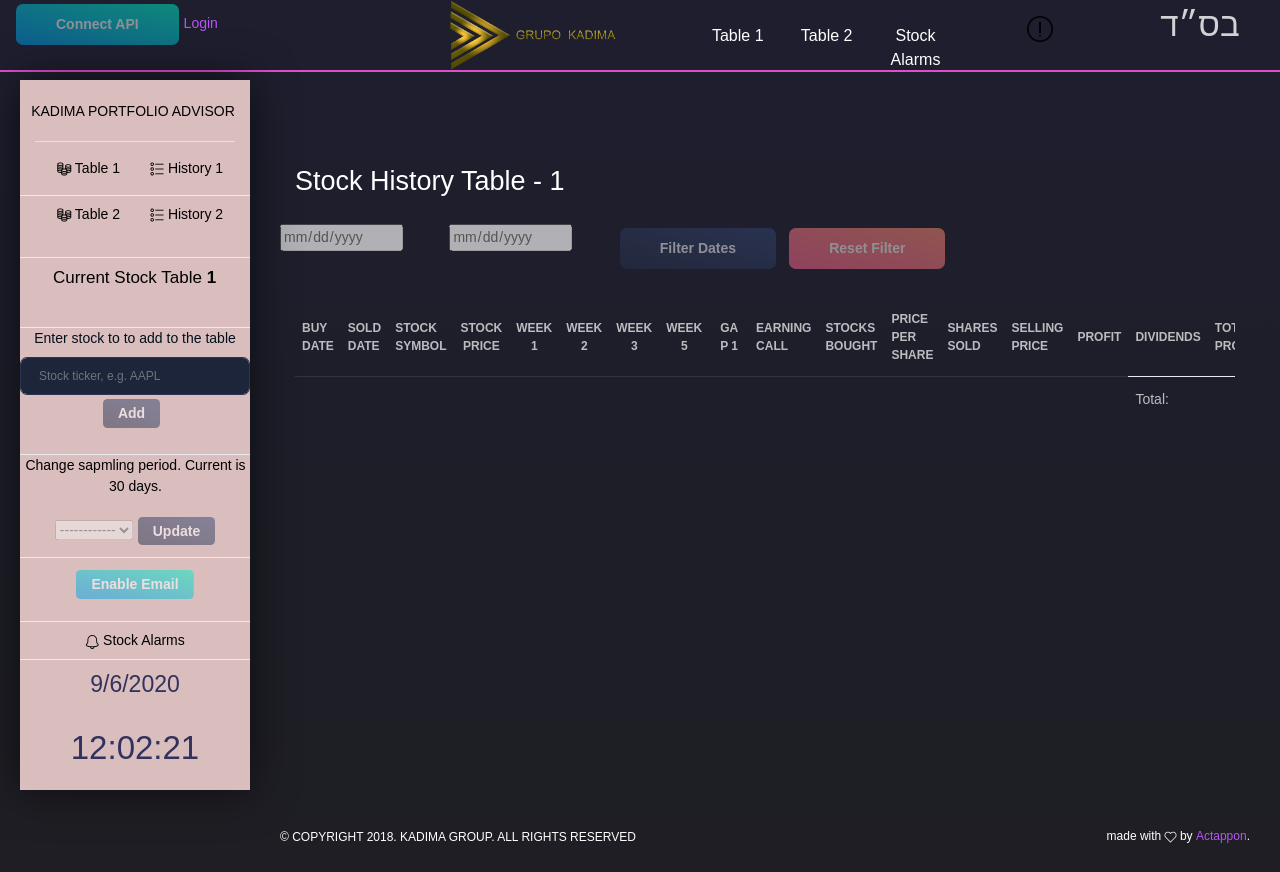
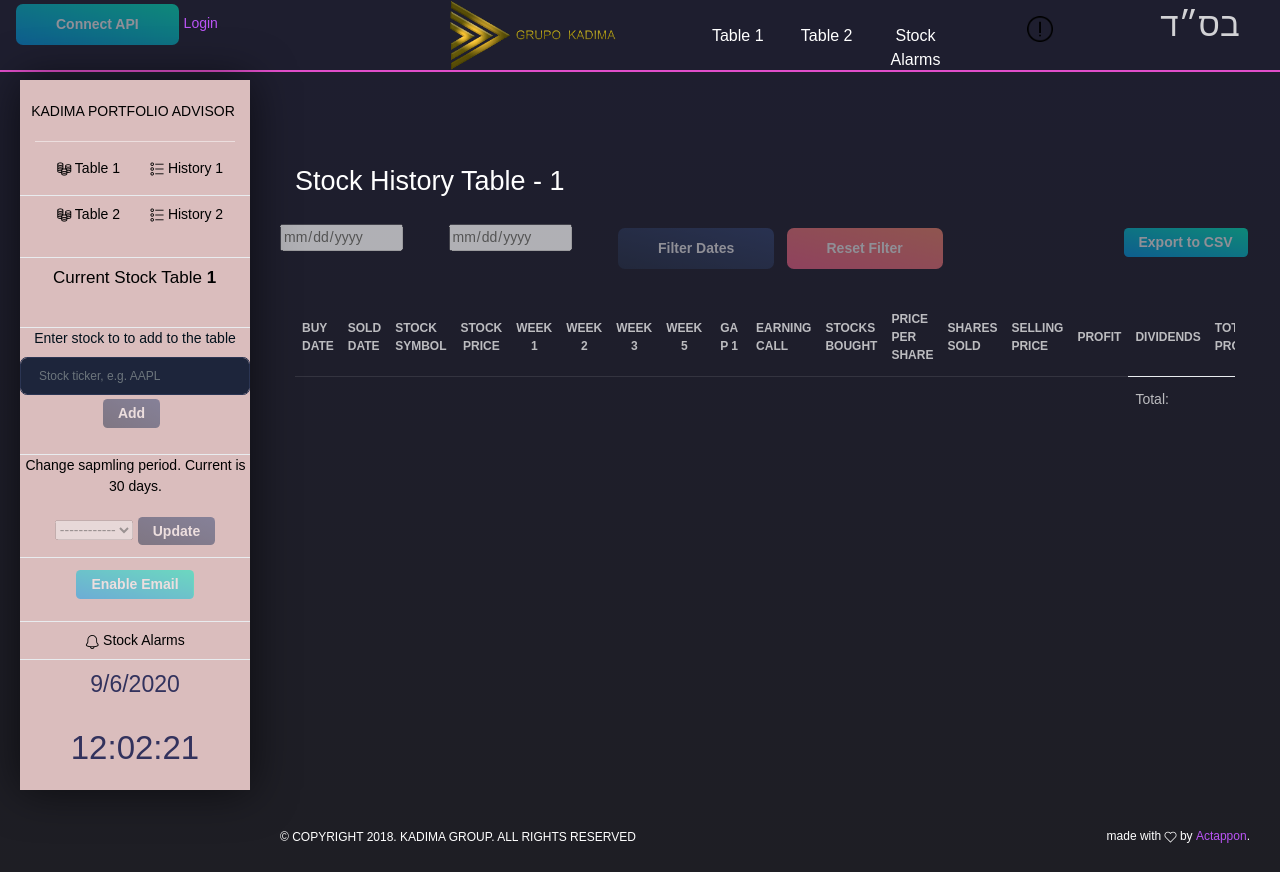
Before and after one commit to webclinic017/stocks_management, a Django app: page /history/1 in a window 1280 px wide. Run offline with Django 3.2, Linux system fonts and the light colour scheme; data comes from the database, SQL or seed files in the repository; data that the repository does not hold is empty; some libraries are stand-ins or nearby versions.

Commit message:
export history to csv

```diff
--- a/kadima/templates/kadima/history.html
+++ b/kadima/templates/kadima/history.html
@@ -28,33 +28,39 @@
                 <h2 class="card-title">Stock History Table - {{ table_index }}</h2>
             </div>
             <div class="row">
-                <div class="col-md-8 pr-md-1">
+                <div class="col-md-12 pr-md-1">
                     <form method="POST" enctype="multipart/form-data">{% csrf_token %}
                         <div class="row">
                             <h4></h4>
                         </div>
                         <div class="row">
 
-                            <div class="col-md-3">
+                            <div class="col-md-2">
                                 <div class="form-group">
                                     <input name="datetimepicker1" type="date">
                                 </div>
                             </div>
 
-                            <div class="col-md-3">
+                            <div class="col-md-2">
                                 <div class="form-group">
                                     <input name="datetimepicker2" type="date">
                                 </div>
                             </div>
-                            <div class="col-md-3">
+                            <div class="col-md-2">
                                 <div class="form-group">
                                     <input id="date_picker" name="date_picker" type="submit" class="btn btn-default" value="Filter Dates">
                                 </div>
                             </div>
 
-                            <div class="col-md-3">
+                            <div class="col-md-2 ">
                                 <div class="form-group">
                                     <input id="date_picker" name="reset_filter" type="submit" class="btn btn-warning" value="Reset Filter">
+                                </div>
+                            </div>
+                            <div class="col-md-2"></div>
+                            <div class="col-md-2">
+                                <div class="form-group">
+                                    <input id="export_table" name="export_table" type="submit" class="btn btn-success btn-sm" value="Export to CSV">
                                 </div>
                             </div>
                         </div>
--- a/kadima/views.py
+++ b/kadima/views.py
@@ -10,6 +10,7 @@ import datetime
 import re
 import arrow
 import threading
+import csv
 from time import sleep
 from math import *
 from numpy import round
@@ -368,6 +369,10 @@ def history(request, table_index=1):
             # return render(request, 'kadima/history.html', context)
             return redirect(request.META['HTTP_REFERER'])
 
+        elif 'export_table' in request.POST:
+
+            return redirect('export_data')
+
         else:
             # saved_stocks = StockData.objects.filter(saved_to_history=True)
             # context['history_stocks'] = saved_stocks
@@ -375,6 +380,42 @@ def history(request, table_index=1):
             return redirect(request.META['HTTP_REFERER'])
 
     return render(request, 'kadima/history.html', context)
+
+def file_load_view(request):
+    response = HttpResponse(content_type='text/csv')
+    response['Content-Disposition'] = 'attachement; filename="report.csv"'
+
+    writer = csv.writer(response)
+    writer.writerow(['Table','Buy Date', 'Sold Date', 'Stock Symbol', 'Stock Price', '90 Days', 'Week2', 'Week3','Week5',
+        'Gap1', 'Earning Call', 'Stocks Bought', 'Price/Share', 'Shares Sold', 'Selling Price', 'Profit', 'Dividends', 'Total Profit'])
+
+    history_stocks = HistoryStock.objects.all()
+
+    # .values_list('time_added', 'sold_date',  'stock','', 'table_index','','','','','','','stocks_bought','purchase_price', 'stocks_sold', 'selling_price','profit','dividends', 'total_profit')
+
+    for h_stock in history_stocks:
+        writer.writerow([
+            h_stock.table_index,
+            h_stock.time_added,
+            h_stock.sold_date,
+            h_stock.stock.ticker,
+            h_stock.stock.stock_price,
+            h_stock.stock.week_1,
+            h_stock.stock.week_2,
+            h_stock.stock.week_3,
+            h_stock.stock.week_5,
+            h_stock.stock.gap_1,
+            h_stock.stock.earnings_call_displayed,
+            h_stock.stocks_bought,
+            h_stock.purchase_price,
+            h_stock.stocks_sold,
+            h_stock.selling_price,
+            h_stock.profit,
+            h_stock.dividends,
+            h_stock.total_profit
+             ])
+
+    return response
 
 def home(request, table_index=1):
     context = {}
--- a/kadima_project/urls.py
+++ b/kadima_project/urls.py
@@ -37,6 +37,7 @@ urlpatterns = [
 
     path('table_index=<table_index>/', views_kadima.home, name='table-2'),
     path('history/<int:table_index>', views_kadima.history, name='history'),
+    path(r'export/', views_kadima.file_load_view, name='export_data'),
 
     # IB API URLS
     path('indeces-data/', views_ib_api.indeces_data, name='indeces-data'),
```
Also changed, not shown: README.md.
